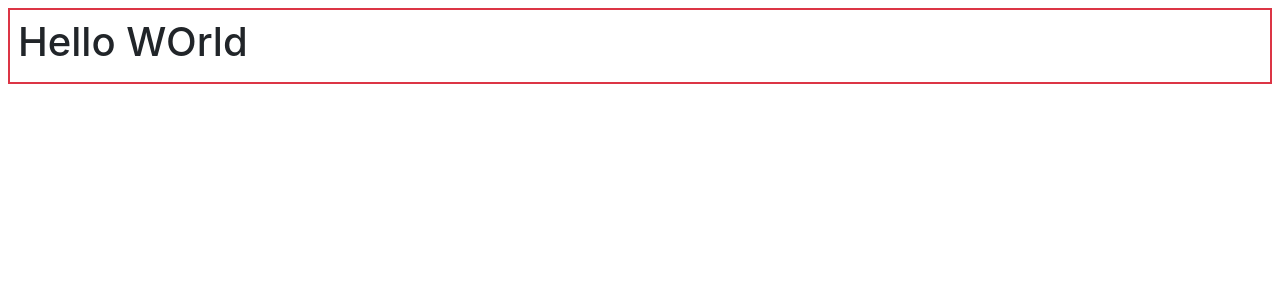
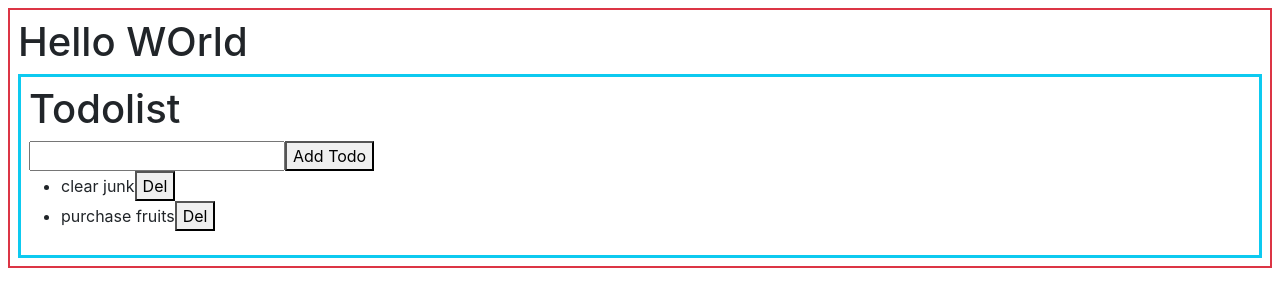
Before and after one commit to edupoly/rb18app, a React (Create React App) app: page / in a window 1280 px wide. Shown: the top 306 px of the page. Built offline with nearby package versions, Linux system fonts and the light colour scheme; the HTML template or start-up script is replaced by a standard one.

Commit message:
todowith delete single component

```diff
--- a/src/App.jsx
+++ b/src/App.jsx
@@ -1,9 +1,11 @@
 import logo from './logo.svg';
 import './App.css';
+import Todolist from './Todolist';
 function App() {
   return (
     <div className="border border-2 border-danger p-2 m-2">
      <h1>Hello WOrld</h1>
+     <Todolist></Todolist>
     </div>
   );
 }
--- /dev/null
+++ b/src/Todolist.jsx
@@ -0,0 +1,36 @@
+import React,{useState} from 'react'
+
+function Todolist() {
+  const [todos, setTodos] = useState(['clear junk','purchase fruits'])
+  const [newtodo, setNewtodo] = useState('')
+  function handleChange(e){
+    setNewtodo(e.target.value)
+  }
+  function addTodo(){
+    setTodos([...todos,newtodo])
+  }
+  function delTodo(index){
+    var temp = [...todos];
+    temp.splice(index,1)
+    setTodos([...temp])
+  }
+  return (
+    <div className='border border-info border-3 p-2'>
+      <h1>Todolist</h1>
+      <input type="text" onChange={handleChange}/>
+      <button onClick={addTodo}>Add Todo</button>
+      <ul>
+        {
+          todos.map((todo,i)=>{
+            return <li>
+              {todo}
+              <button onClick={()=>{delTodo(i)}}>Del</button>
+            </li>
+          })
+        }
+      </ul>
+    </div>
+  )
+}
+
+export default Todolist
```
